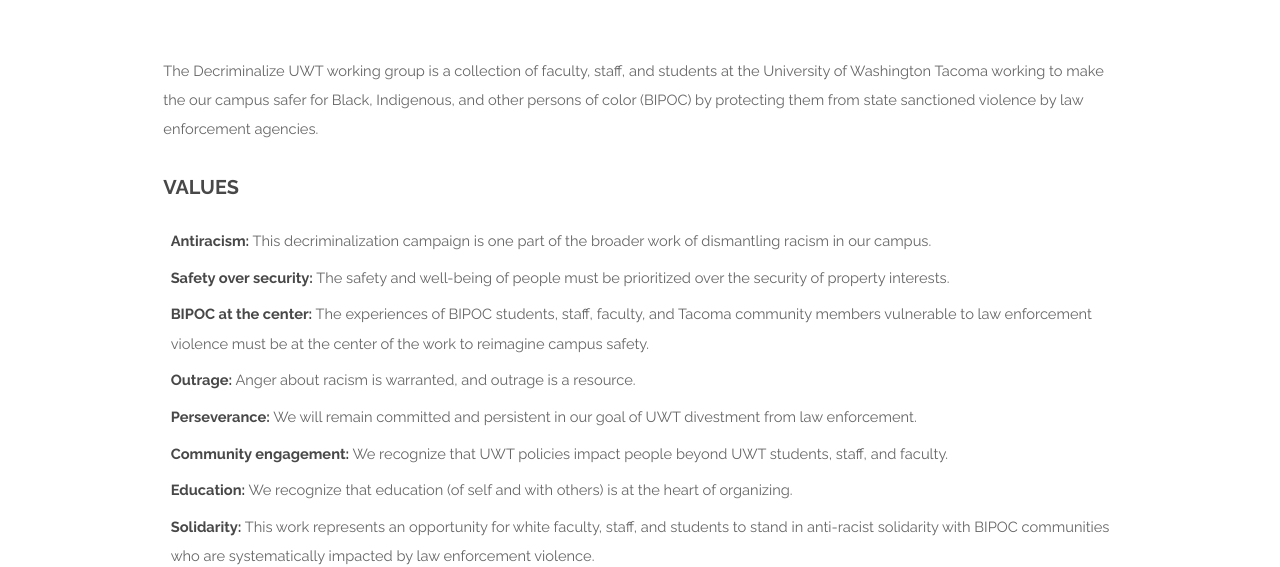
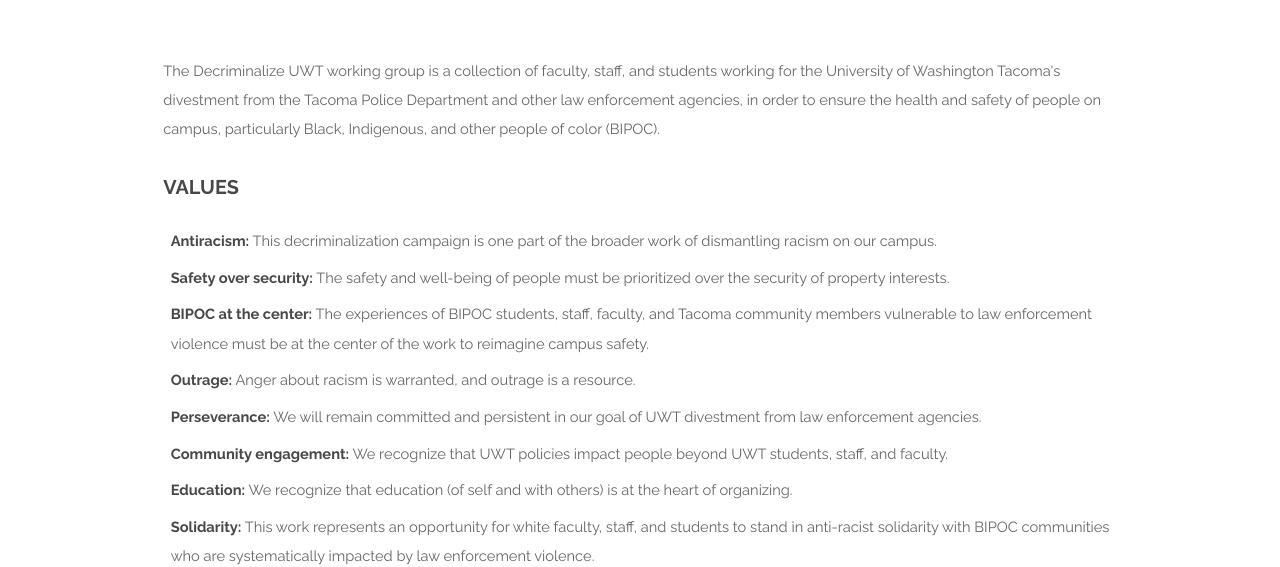
Before and after one commit to decrimUWT/petition, a plain HTML site: page about.html in a window 1280 px wide. Shown: the part 234-801 px from the top of the page. Drawn offline with Linux system fonts and the light colour scheme.

Commit message:
minor updates to index, about

```diff
--- a/about.html
+++ b/about.html
@@ -36,15 +36,15 @@
 						<!-- <p>Lorem ipsum dolor sit amet nullam id egestas urna aliquam</p> -->
 					</header>
 					<!-- <a href="#" class="image fit"><img src="images/pic01.jpg" alt="" /></a> -->
-					<p>The Decriminalize UWT working group is a collection of faculty, staff, and students at the University of Washington Tacoma working to make the our campus safer for Black, Indigenous, and other persons of color (BIPOC) by protecting them from state sanctioned violence by law enforcement agencies.</p>
+					<p>The Decriminalize UWT working group is a collection of faculty, staff, and students working for the University of Washington Tacoma's divestment from the Tacoma Police Department and other law enforcement agencies, in order to ensure the health and safety of people on campus, particularly Black, Indigenous, and other people of color (BIPOC).</p>
 
 					<h3>Values</h3>
 					<ul class="alt2">
-						<li><b>Antiracism:</b> This decriminalization campaign is one part of the broader work of dismantling racism in our campus.</li>
+						<li><b>Antiracism:</b> This decriminalization campaign is one part of the broader work of dismantling racism on our campus.</li>
 						<li><b>Safety over security:</b> The safety and well-being of people must be prioritized over the security of property interests.</li>
 						<li><b>BIPOC at the center:</b> The experiences of BIPOC students, staff, faculty, and Tacoma community members vulnerable to law enforcement violence must be at the center of the work to reimagine campus safety.</li>
 						<li><b>Outrage:</b> Anger about racism is warranted, and outrage is a resource.</li>
-						<li><b>Perseverance:</b> We will remain committed and persistent in our goal of UWT divestment from law enforcement.</li>
+						<li><b>Perseverance:</b> We will remain committed and persistent in our goal of UWT divestment from law enforcement agencies.</li>
 						<li><b>Community engagement:</b> We recognize that UWT policies impact people beyond UWT students, staff, and faculty.</li>
 						<li><b>Education:</b> We recognize that education (of self and with others) is at the heart of organizing.</li>
 						<li><b>Solidarity:</b> This work represents an opportunity for white faculty, staff, and students to stand in anti-racist solidarity with BIPOC communities who are systematically impacted by law enforcement violence.</li>
```
Also changed, not shown: index.html (+1 -1 lines).
